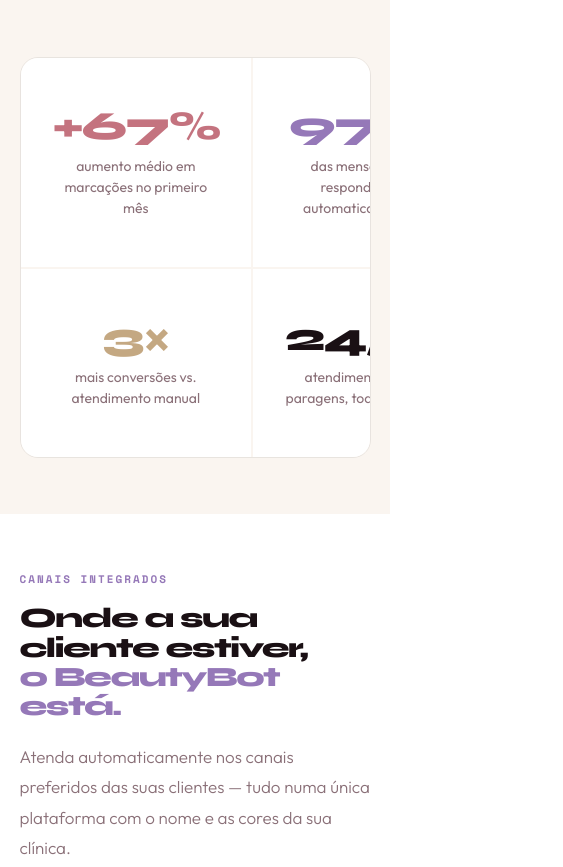
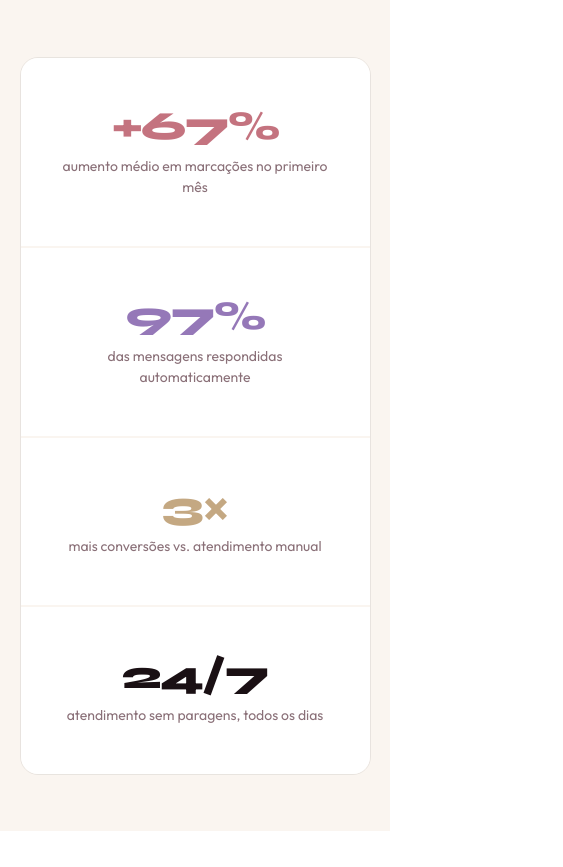
Before and after one commit to tishaprados-lab/beautybot, a website: page index.html in a window 390 px wide. Shown: the part 1410-2277 px from the top of the page, 563 px wide, since content can reach past the window. Drawn offline with nearby package versions, Linux system fonts and the light colour scheme.

Commit message:
Adjust stats-grid and channels-grid for responsiveness

```diff
--- a/index.html
+++ b/index.html
@@ -708,7 +708,7 @@
 @media(max-width:900px){
   .nav-links { display: none; }
   .nav-burger { display: block; }
-  .stats-grid { grid-template-columns: 1fr 1fr; }
+  .stats-grid { grid-template-columns: 1fr; }
   .channels-grid { grid-template-columns: 1fr; }
   .how-grid { grid-template-columns: 1fr; }
   .how-step { border-right: none; border-bottom: 1.5px solid rgba(184,159,206,.2); }
@@ -724,7 +724,7 @@
   .hero-ctas { flex-direction: column; align-items: stretch; gap: 10px; }
   .btn-hero-main, .btn-hero-sec { width: 100%; text-align: center; box-sizing: border-box; }
   .features-grid { grid-template-columns: 1fr; }
-  .stats-grid { grid-template-columns: 1fr 1fr; }
+  .stats-grid { grid-template-columns: 1fr; }
   .cta-btns { flex-direction: column; align-items: stretch; gap: 10px; }
   .cta-btns a, .cta-btns button { width: 100%; text-align: center; box-sizing: border-box; }
   .footer-top { grid-template-columns: 1fr; }
@@ -733,7 +733,7 @@
   .plans-grid { grid-template-columns: 1fr; }
   .plan-card { max-width: 100%; }
   .testimonials-grid { grid-template-columns: 1fr; }
-  .channels-grid { grid-template-columns: 1fr 1fr; }
+  .channels-grid { grid-template-columns: 1fr; }
   .hero-badges { flex-wrap: wrap; gap: 8px; }
   .hero-badge { flex: 1; min-width: 140px; }
   .nav-links { display: none; }
```
